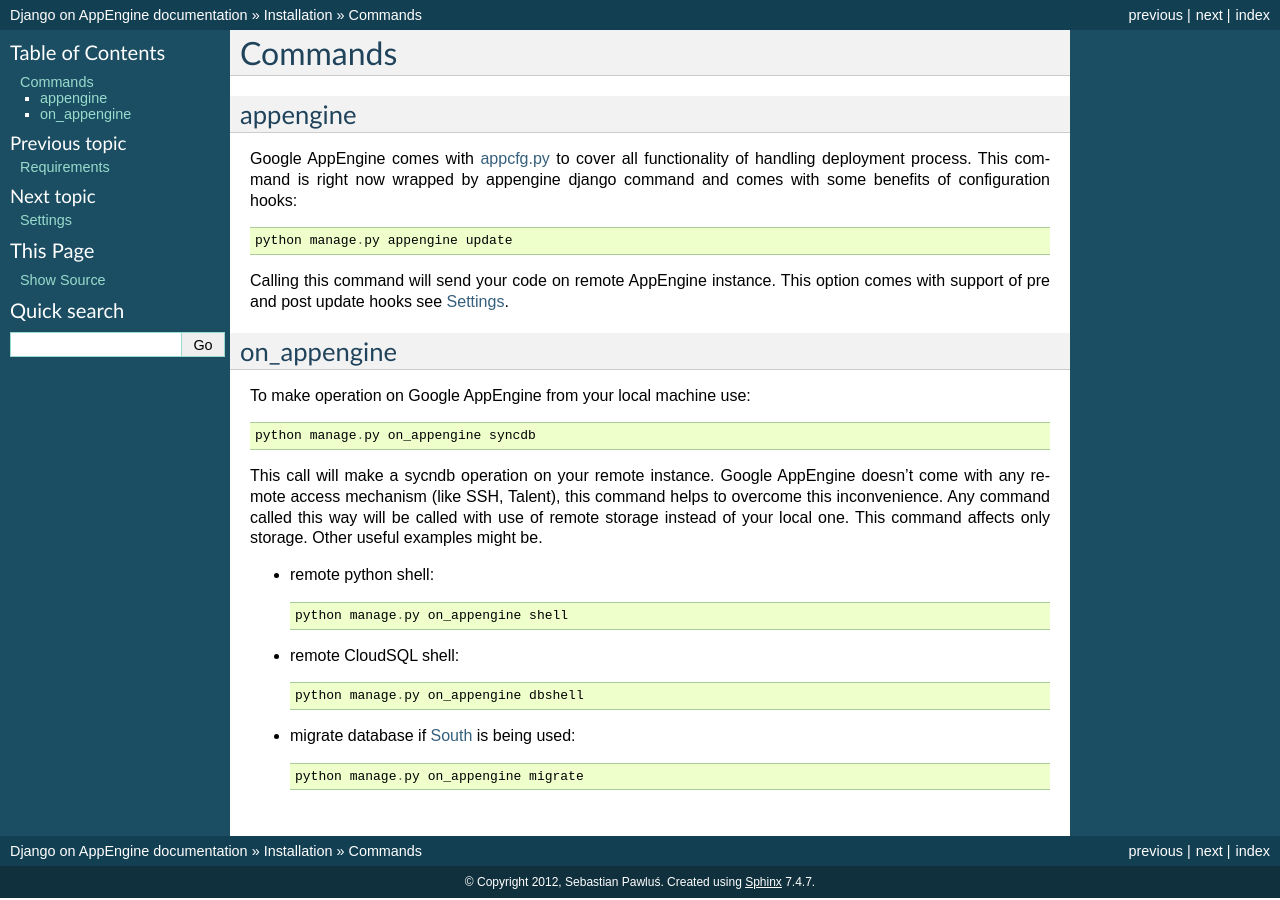
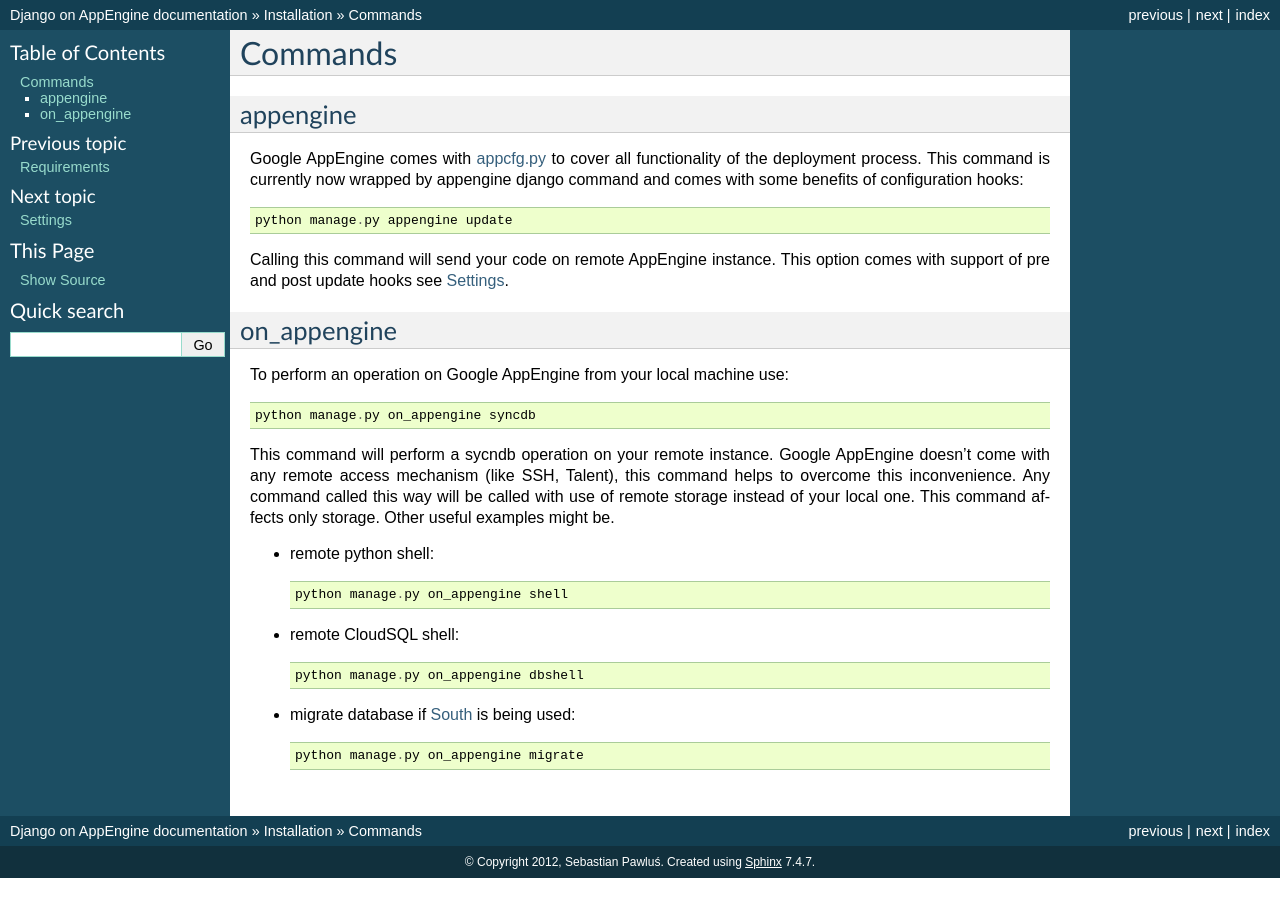
Before and after one commit to xando/django-rocket-engine, a Sphinx documentation site: the page built from docs/commands.rst, in a window 1280 px wide. Built offline with Sphinx 7.4.7, drawn with Linux system fonts in a browser that asks for light colours.

Commit message:
Spelling changes

```diff
--- a/docs/commands.rst
+++ b/docs/commands.rst
@@ -7,32 +7,31 @@
 appengine
 _________
 
-Google         AppEngine         comes         with         `appcfg.py
-<http://code.google.com/appengine/docs/python/tools/uploadinganapp.html>`_
-to  cover all  functionality of  handling deployment  process.  This
-command is  right now  wrapped by appengine  django command  and comes
-with some benefits of configuration hooks::
+Google AppEngine comes with `appcfg.py
+<http://code.google.com/appengine/docs/python/tools/uploadinganapp.html>`_ to
+cover all functionality of the deployment process. This command is currently
+now wrapped by appengine django command and comes with some benefits of
+configuration hooks::
 
     python manage.py appengine update
 
 Calling this command will send your code on remote AppEngine instance.
-This  option comes  with  support of  pre and  post  update hooks  see
+This option comes with support of pre and post update hooks see
 :doc:`../settings`.
 
 
 on_appengine
 ____________
 
-To make operation on Google AppEngine from your local machine use::
+To perform an operation on Google AppEngine from your local machine use::
 
     python manage.py on_appengine syncdb
 
-This call will make a sycndb operation on your remote instance. Google
-AppEngine doesn't  come with  any remote  access mechanism  (like SSH,
-Talent),  this  command  helps  to overcome  this  inconvenience.  Any
-command called  this way  will be  called with  use of  remote storage
-instead of your  local one.  This command affects  only storage. Other
-useful examples might be.
+This command will perform a sycndb operation on your remote instance. Google
+AppEngine doesn't come with any remote access mechanism (like SSH, Talent),
+this command helps to overcome this inconvenience. Any command called this way
+will be called with use of remote storage instead of your local one. This
+command affects only storage. Other useful examples might be.
 
 * remote python shell::
 
```
Also changed, not shown: docs/index.rst (+8 -8 lines), docs/installation.rst (+17 -21 lines), docs/requirements.rst (+11 -13 lines), docs/settings.rst (+7 -7 lines).
